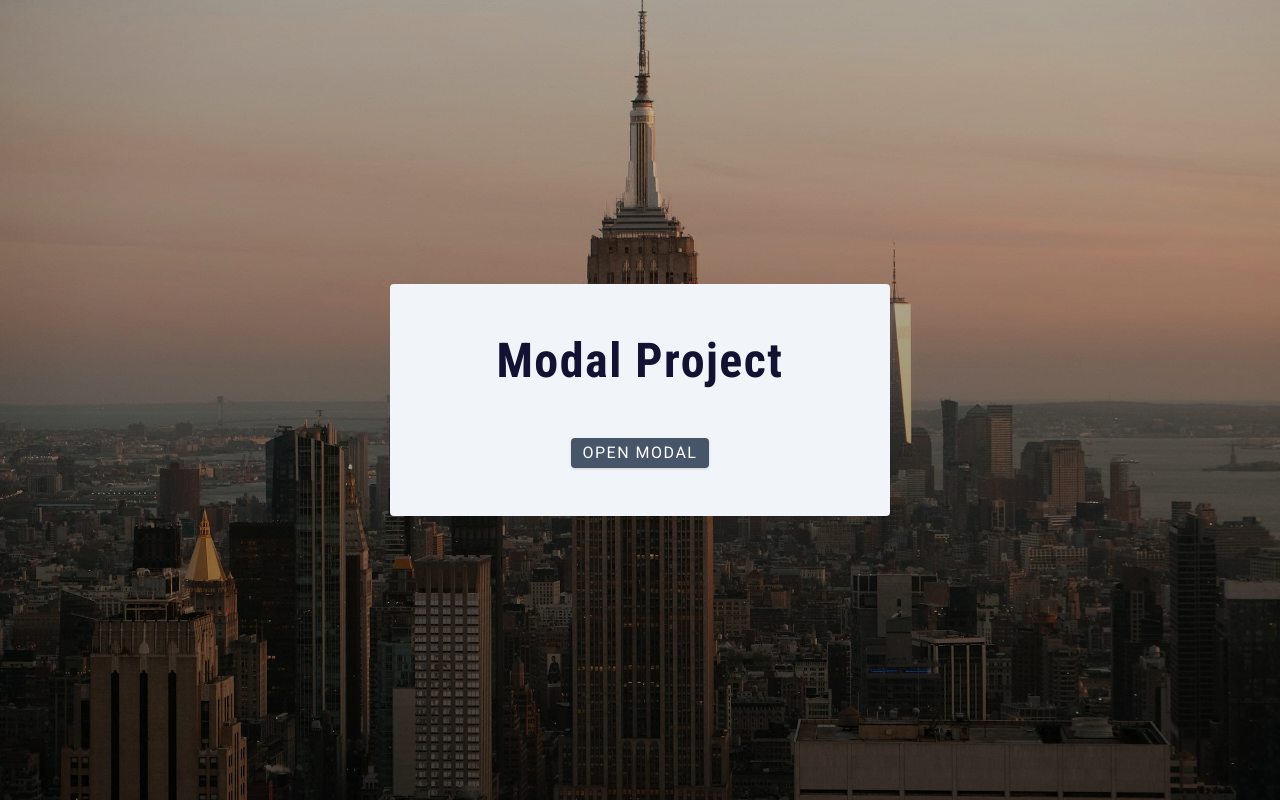
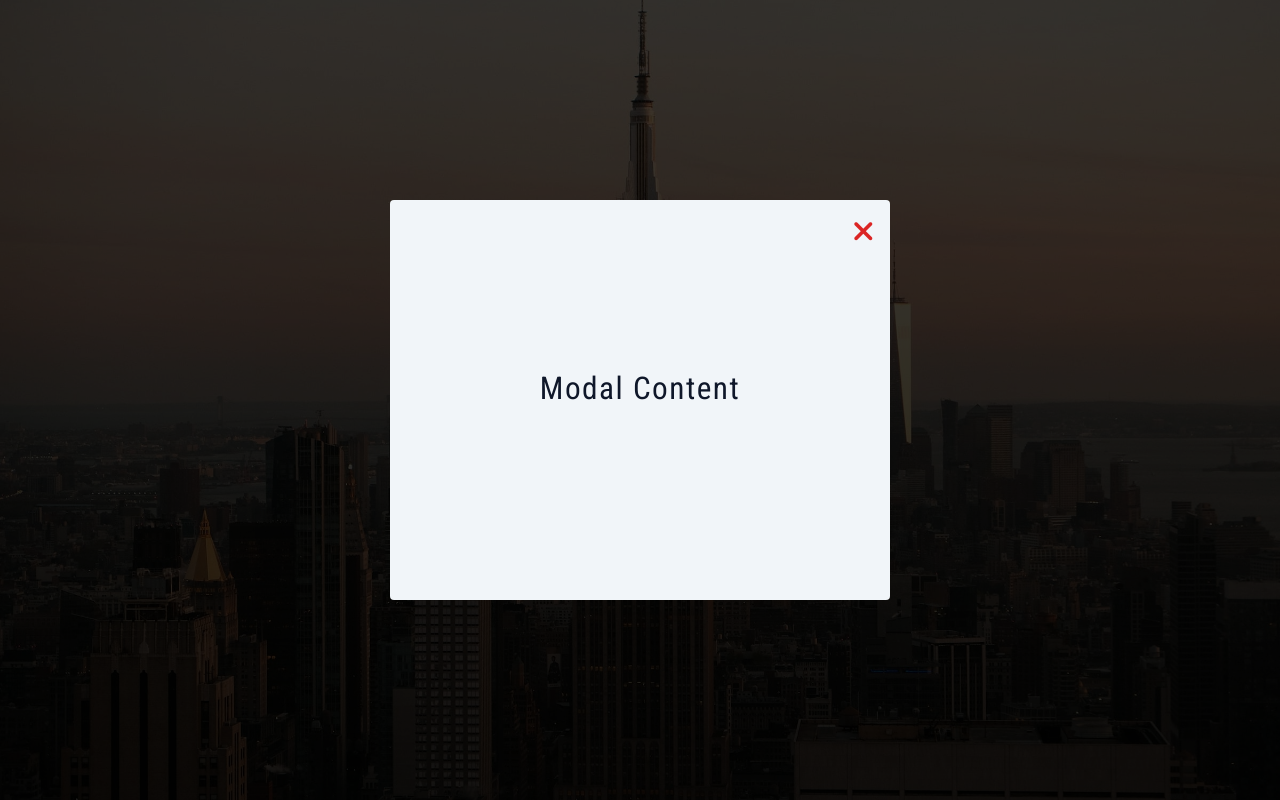
Before and after one commit to viniciusaraujoj/modal, a plain HTML site: page index.html in a window 1280 px wide. Both pictures are taken after a click on the button "OPEN MODAL". Drawn offline with Linux system fonts and the light colour scheme.

Commit message:
adicao do js e algumas modificacoes no CSS

```diff
--- a/app.js
+++ b/app.js
@@ -1 +1,11 @@
-console.log("oi");
+const btnCard = document.querySelector(".btn-card");
+const closeBtn = document.querySelector(".close-btn");
+const modal = document.querySelector(".modal-overlay");
+
+btnCard.addEventListener("click", function () {
+  modal.classList.add("show-modal");
+});
+
+closeBtn.addEventListener("click", function () {
+  modal.classList.remove("show-modal");
+});
--- a/main.css
+++ b/main.css
@@ -318,14 +318,16 @@ Modal
 .modal-overlay {
   position: fixed;
   inset: 0;
-  background: rgba(0, 0, 0, 0.6);
+  background: rgba(0, 0, 0, 0.7);
   display: grid;
   place-items: center;
   visibility: hidden;
+  z-index: -10;
 }
 
 .show-modal {
   visibility: visible;
+  z-index: 10;
 }
 
 .modal-container {
@@ -333,7 +335,7 @@ Modal
   padding: 3rem;
   width: 90vw;
   max-width: 500px;
-  height: 25vh;
+  height: 50vh;
   border-radius: var(--borderRadius);
   text-align: center;
   position: relative;
```
Also changed, not shown: 1 other file.
